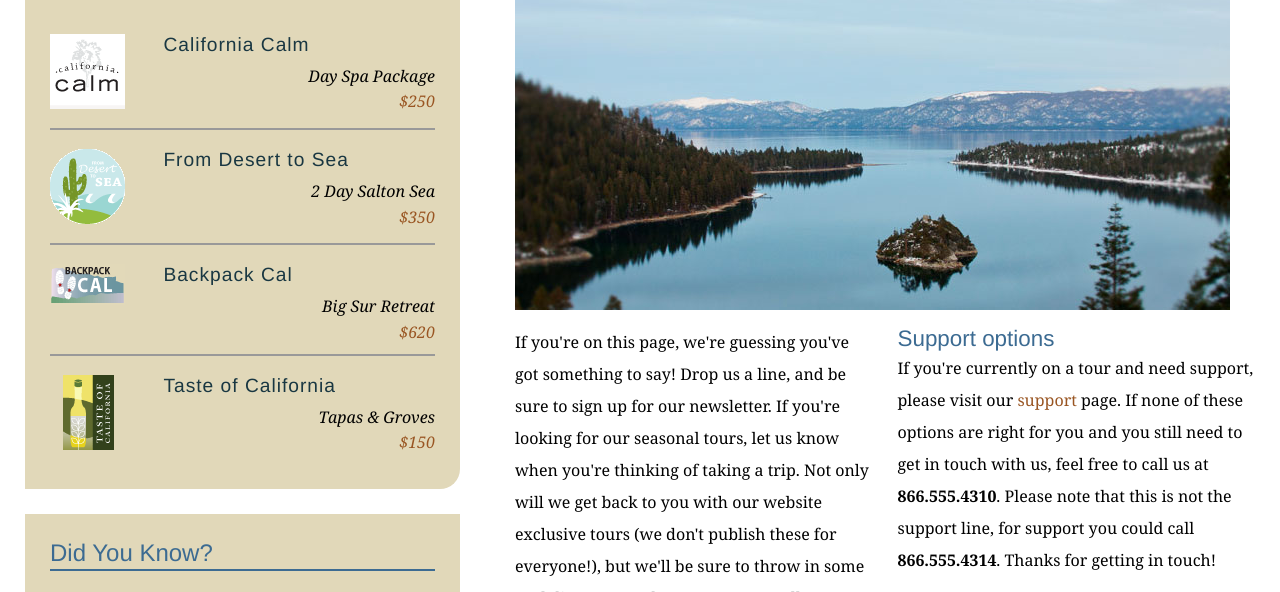
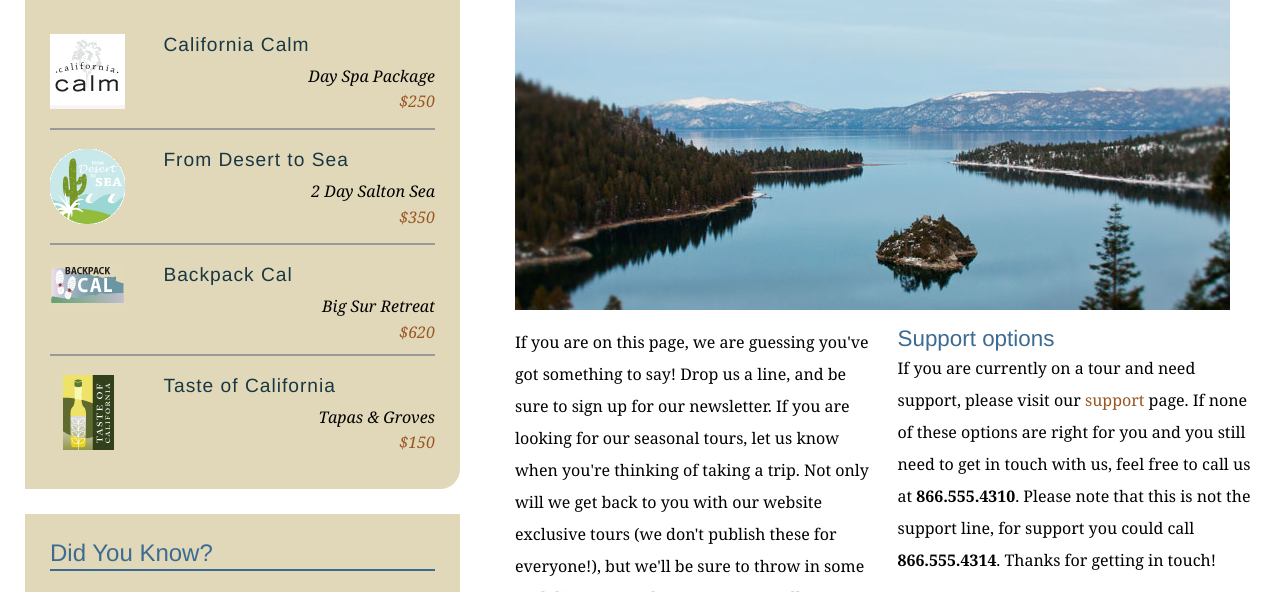
Before and after one commit to geniusgeek/explore_califonia, a plain HTML site: page contact.html in a window 1280 px wide. Shown: the part 342-934 px from the top of the page. Drawn offline with Linux system fonts and the light colour scheme.

Commit message:
Removed Contractions

```diff
--- a/contact.html
+++ b/contact.html
@@ -68,10 +68,10 @@
           <h1>Get in touch</h1>
           <img src="assets/images/emerald_bay.jpg" alt="Beautiful Lake Tahoe" class="articleImage" />
           <div class="multiCol">
-            <p>If you're on this page, we're guessing you've got something to say! Drop us a line, and be sure to sign up for our newsletter. If you're looking for our seasonal tours,  let us know when you're thinking of taking a trip. Not only will we get back to you with our website exclusive tours (we don't publish these for everyone!), but we'll be sure to throw in some cool discounts and tour extras as well.</p>
+            <p>If you are on this page, we are guessing you've got something to say! Drop us a line, and be sure to sign up for our newsletter. If you are looking for our seasonal tours,  let us know when you're thinking of taking a trip. Not only will we get back to you with our website exclusive tours (we don't publish these for everyone!), but we'll be sure to throw in some cool discounts and tour extras as well.</p>
 
             <h2>Support options</h2>
-            <p>If you're currently on a tour and need support, please visit our <a href="support.html">support</a> page. If none of these options are right for you and you still need to get in touch with us, feel free to call us at<span class="phone"> <strong>866.555.4310</strong>. Please note that this is not the support line, for support you could call </span><strong>866.555.4314</strong>. Thanks for getting in touch!</p>
+            <p>If you are currently on a tour and need support, please visit our <a href="support.html">support</a> page. If none of these options are right for you and you still need to get in touch with us, feel free to call us at<span class="phone"> <strong>866.555.4310</strong>. Please note that this is not the support line, for support you could call </span><strong>866.555.4314</strong>. Thanks for getting in touch!</p>
           </div>
 
           <form id="frmContact" name="frmContact" method="post" action="contact_process.html">
```
Also changed, not shown: 1 other file.
